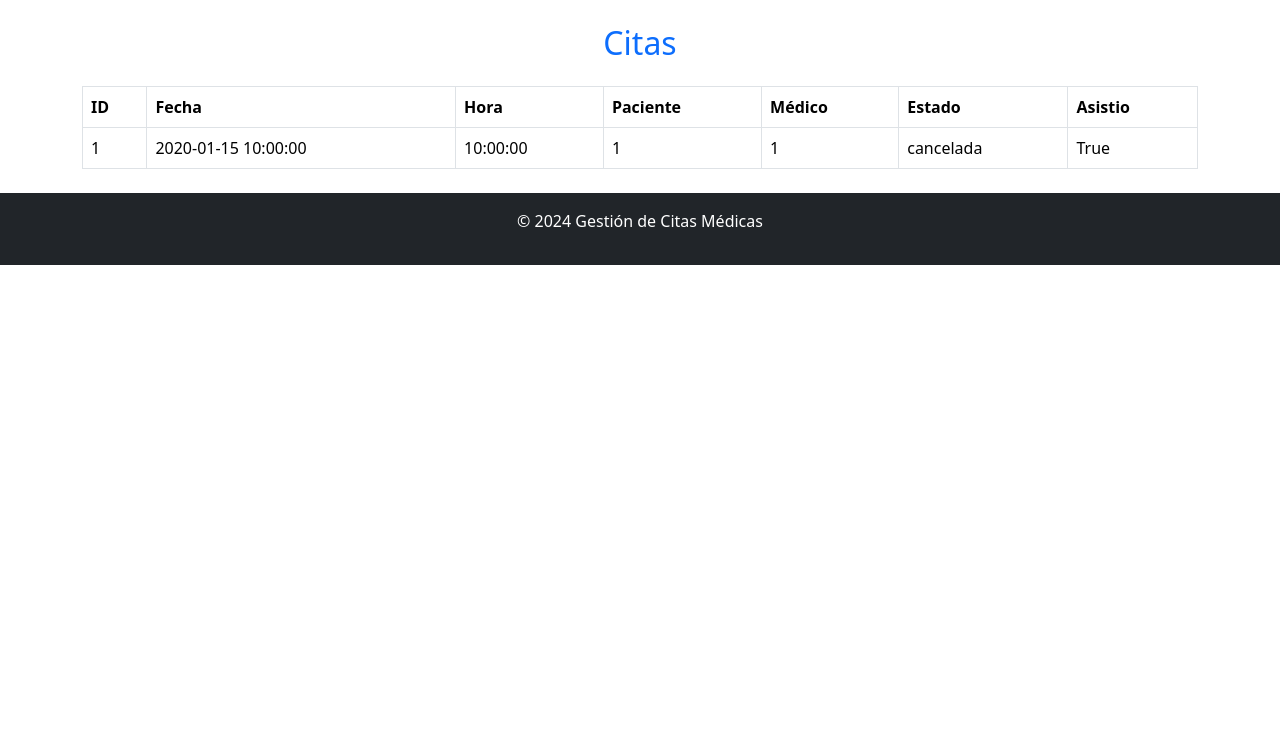
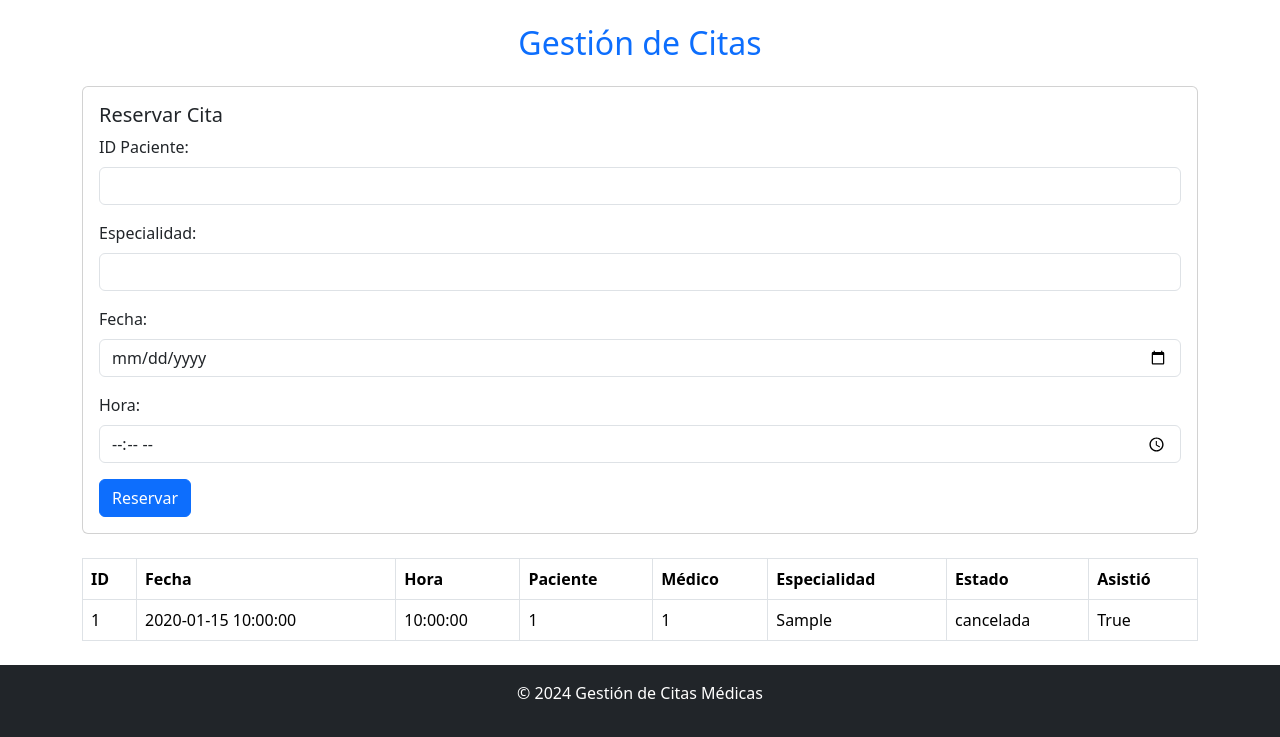
Before and after one commit to Selenebm/GestionCitasMedicas, a Flask app: page /citas in a window 1280 px wide. Shown: the part 144-881 px from the top of the page. Before the commit the page ends 409 px from the top, so only its background shows below. Run offline with Flask 3, Linux system fonts and the light colour scheme; tables that the repository leaves empty hold one stand-in row (values such as "Sample post").

Commit message:
Formularios de cita y medico

```diff
--- a/aplicacion_web/API/main.py
+++ b/aplicacion_web/API/main.py
@@ -14,22 +14,78 @@ app.secret_key = "secret_key"
 # Ruta de prueba
 @app.route('/')
 def test():
-    nuevo_paciente = Paciente(
-                id_paciente=1115309309,
-                nombre="Guadalupe Belalcazar",
-                telefono="3127167148",
-                email="guadalupe567@gmail.com",
-                doctor_preferido=1169964632
-            )
-    db.session.add(nuevo_paciente)
-    db.session.commit()
     return render_template("base.html")
 
 # Renderizado del frontend
-@app.route('/citas')
+# @app.route('/citas')
+# def citas():
+#     return render_template('citas.html', citas=citas)
+
+@app.route('/citas', methods=['GET', 'POST'])
 def citas():
+    if request.method == "POST":
+        try:
+            # Obtener datos del formulario
+            id_paciente = int(request.form.get('id_paciente'))
+            especialidad = request.form.get('especialidad')
+            fecha = request.form.get('fecha')
+            hora = request.form.get('hora')
+
+            # Validar existencia del paciente
+            paciente = Paciente.query.get(id_paciente)
+            if not paciente:
+                flash("Paciente no encontrado.", "danger")
+                return redirect('/citas')
+
+            # Buscar médicos con la especialidad indicada
+            medicos = Medico.query.filter_by(especialidad=especialidad).all()
+            if not medicos:
+                flash("No hay médicos disponibles para esta especialidad.", "danger")
+                return redirect('/citas')
+
+            # Asignar al primer médico con disponibilidad en el horario
+            for medico in medicos:
+                if isinstance(medico.horarios_disponibles, list):
+                    horarios_disponibles = [h.strip("'") for h in medico.horarios_disponibles]
+                else:
+                    flash("Formato inválido en los horarios del médico.", "danger")
+                    return redirect('/citas')
+
+                # Verificar si el horario está disponible
+                fecha_hora = f"{fecha} {hora}"
+                if fecha_hora in horarios_disponibles:
+                    # Crear una nueva cita
+                    nueva_cita = Cita(
+                        fecha=fecha,
+                        hora=hora,
+                        estado="Asignada",
+                        asistio=None,
+                        id_paciente=id_paciente,
+                        id_medico=medico.id_medico
+                    )
+                    db.session.add(nueva_cita)
+
+                    # Eliminar el horario de los horarios disponibles del médico
+                    horarios_disponibles.remove(fecha_hora)
+                    medico.horarios_disponibles = [f"'{h}'" for h in horarios_disponibles]
+
+                    # Guardar los cambios en la base de datos
+                    db.session.commit()
+                    flash("Cita reservada correctamente.", "success")
+                    return redirect('/citas')
+
+            flash("No hay médicos disponibles en este horario.", "danger")
+            return redirect('/citas')
+        except Exception as e:
+            # Manejo de errores
+            app.logger.error(f"Error inesperado al reservar cita: {e}")
+            db.session.rollback()
+            flash("Ocurrió un error al reservar la cita. Inténtalo nuevamente.", "danger")
+
+    # Obtener todas las citas para mostrarlas en la tabla
     citas = Cita.query.all()
     return render_template('citas.html', citas=citas)
+
 
 @app.route('/pacientes', methods=['GET', 'POST'])
 def pacientes():
@@ -75,34 +131,39 @@ def get_paciente(id_paciente):
     except Exception as e:
         return make_json_response({'message': 'Error al traer el pacientes', 'error': str(e)}, status=500)
 
-# @app.route('/pacientes/agregar', methods=['POST'])
-# def agregar_paciente():
-#     try:
-#         flash("Paciente creado exitosamente.", "success")
-#         return redirect(url_for('pacientes'))
-#     except Exception as e:
-#         # Log para depurar errores
-#         print(f"Error al guardar el paciente: {e}")
-#         flash(f"Error al crear el paciente: {str(e)}", "danger")
-#         return redirect(url_for('pacientes'))
 
+@app.route('/medicos', methods=['GET', 'POST'])
+def medicos():
+    if request.method == "POST":
+        try:
+            # Obtener datos del formulario
+            id_medico = int(request.form.get('id_medico'))
+            nombre = request.form.get('nombre')
+            especialidad = request.form.get('especialidad')
+            horarios_disponibles = request.form.get('horarios_disponibles')
 
-@app.route('/medicos')
-def medicos():
+            # Crear una nueva instancia de Medico
+            nuevo_medico = Medico(
+                id_medico=id_medico,
+                nombre=nombre,
+                especialidad=especialidad,
+                horarios_disponibles=horarios_disponibles
+            )
+
+            # Agregar y guardar en la base de datos
+            db.session.add(nuevo_medico)
+            db.session.commit()
+            flash("Médico añadido correctamente.", "success")
+        except Exception as e:
+            # Manejo de errores
+            app.logger.error(f"Error inesperado al añadir médico: {e}")
+            db.session.rollback()
+            flash("Ocurrió un error. Inténtalo nuevamente.", "danger")
+
+    # Obtener la lista de médicos para mostrar en la tabla
     medicos = Medico.query.all()
-    return render_template("medicos.html", medicos=medicos)
+    return render_template('medicos.html', medicos=medicos)
 
-@app.route('/medicos', methods=['GET'])
-def get_medicos():
-
-    try:
-        medicos = Medico.query.all()
-        return make_json_response({
-            'message': 'Médicos encontrados',
-            'medicos': [medico.json() for medico in medicos]
-        })
-    except Exception as e:
-        return make_json_response({'message': 'Error al acceder a la base de datos', 'error': str(e)}, status=500)
 
 
 @app.route('/reporte')
--- a/aplicacion_web/API/templates/citas.html
+++ b/aplicacion_web/API/templates/citas.html
@@ -1,9 +1,37 @@
 {% extends "base.html" %}
 
-{% block title %}Citas{% endblock %}
+{% block title %}Gestión de Citas{% endblock %}
 
 {% block content %}
-<h2 class="text-center text-primary">Citas</h2>
+<h2 class="text-center text-primary">Gestión de Citas</h2>
+
+<!-- Formulario -->
+<div class="card my-4">
+    <div class="card-body">
+        <h5 class="card-title">Reservar Cita</h5>
+        <form id="form-cita" method="POST" action="/citas">
+            <div class="mb-3">
+                <label for="id_paciente" class="form-label">ID Paciente:</label>
+                <input type="number" id="id_paciente" name="id_paciente" class="form-control" required>
+            </div>
+            <div class="mb-3">
+                <label for="especialidad" class="form-label">Especialidad:</label>
+                <input type="text" id="especialidad" name="especialidad" class="form-control" required>
+            </div>
+            <div class="mb-3">
+                <label for="fecha" class="form-label">Fecha:</label>
+                <input type="date" id="fecha" name="fecha" class="form-control" required>
+            </div>
+            <div class="mb-3">
+                <label for="hora" class="form-label">Hora:</label>
+                <input type="time" id="hora" name="hora" class="form-control" required>
+            </div>
+            <button type="submit" class="btn btn-primary">Reservar</button>
+        </form>
+    </div>
+</div>
+
+<!-- Tabla -->
 <table class="table table-bordered mt-4">
     <thead class="bg-primary text-white">
         <tr>
@@ -12,11 +40,11 @@
             <th>Hora</th>
             <th>Paciente</th>
             <th>Médico</th>
+            <th>Especialidad</th>
             <th>Estado</th>
-            <th>Asistio</th>
+            <th>Asistió</th>
         </tr>
     </thead>
-
     <tbody>
         {% for cita in citas %}
         <tr>
@@ -25,6 +53,7 @@
             <td>{{ cita.hora }}</td>
             <td>{{ cita.id_paciente }}</td>
             <td>{{ cita.id_medico }}</td>
+            <td>{{ cita.medico.especialidad if cita.medico else 'N/A' }}</td>
             <td>{{ cita.estado }}</td>
             <td>{{ cita.asistio }}</td>
         </tr>
```
Also changed, not shown: aplicacion_web/API/templates/medicos.html (+31 -3 lines), 1 other file.
